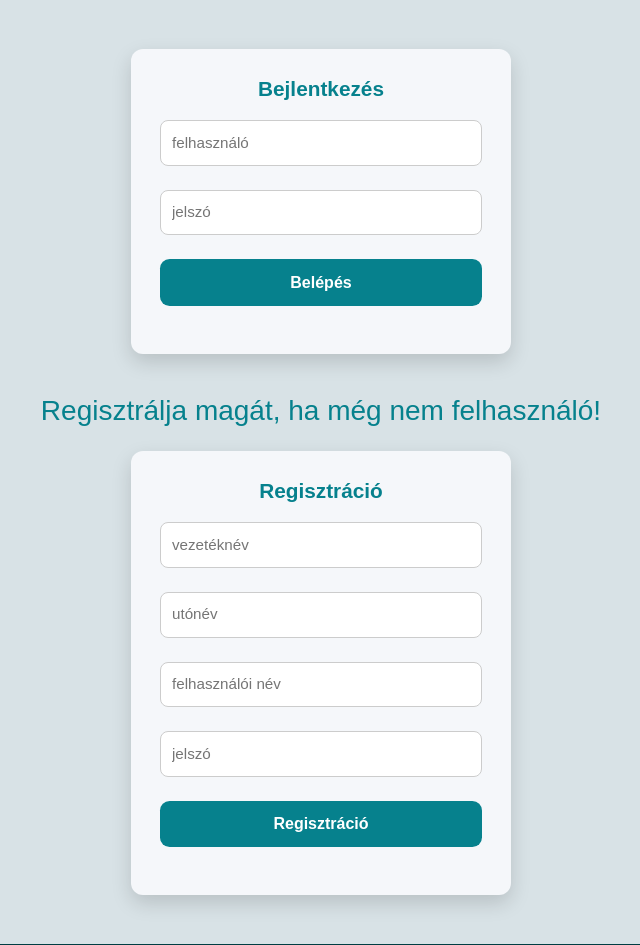
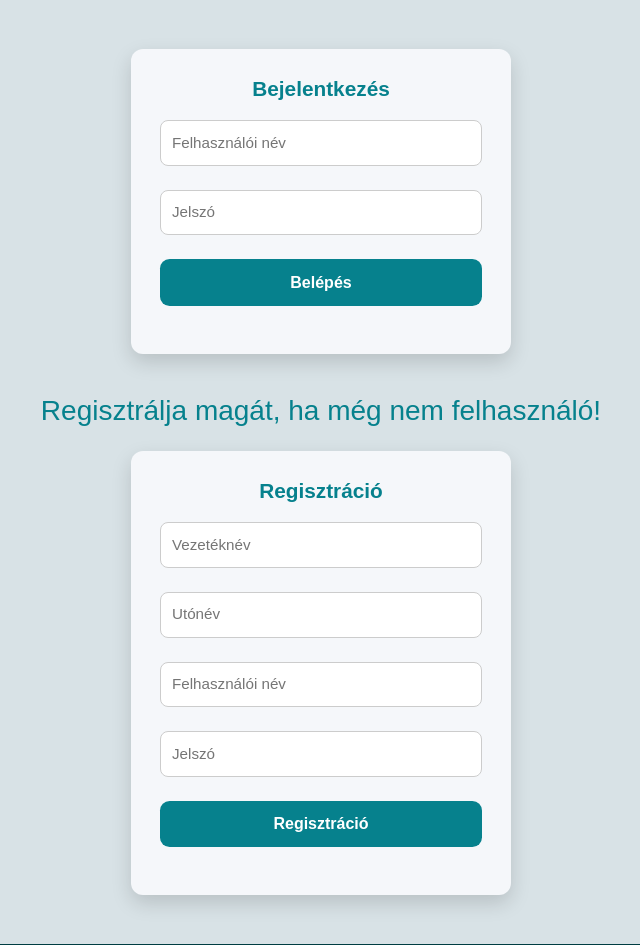
Before and after one commit to Andor52/Web-programozas1-Gyakorlati-Beadando-feladat, a PHP site: page /belepes in a window 1280 px wide. Shown: the part 172-1117 px from the top of the page, without its empty margins (319-959 px from the left). Run offline with PHP 8.4, Linux system fonts and the light colour scheme.

Commit message:
Javítás
Nagybetűsre téve

```diff
--- a/templates/pages/belepes.tpl.php
+++ b/templates/pages/belepes.tpl.php
@@ -1,22 +1,22 @@
 <form action = "belep" method = "post">
   <fieldset>
-        <legend>Bejlentkezés</legend>
+    <legend>Bejelentkezés</legend>
     <br>
-        <input type="text" name="felhasznalo" placeholder="felhasználó" required><br><br>
-        <input type="password" name="jelszo" placeholder="jelszó" required><br><br>
+    <input type="text" name="felhasznalo" placeholder="Felhasználói név" required><br><br>
+    <input type="password" name="jelszo" placeholder="Jelszó" required><br><br>
     <input type="submit" name="belepes" value="Belépés">
     <br>&nbsp;
   </fieldset>
   </form>
-    <h3>Regisztrálja magát, ha még nem felhasználó!</h2>
+  <h3>Regisztrálja magát, ha még nem felhasználó!</h3>
   <form action = "regisztral" method = "post">
   <fieldset>
     <legend>Regisztráció</legend>
     <br>
-        <input type="text" name="vezeteknev" placeholder="vezetéknév" required><br><br>
-        <input type="text" name="utonev" placeholder="utónév" required><br><br>
-        <input type="text" name="felhasznalo" placeholder="felhasználói név" required><br><br>
-        <input type="password" name="jelszo" placeholder="jelszó" required><br><br>
+    <input type="text" name="vezeteknev" placeholder="Vezetéknév" required><br><br>
+    <input type="text" name="utonev" placeholder="Utónév" required><br><br>
+    <input type="text" name="felhasznalo" placeholder="Felhasználói név" required><br><br>
+    <input type="password" name="jelszo" placeholder="Jelszó" required><br><br>
     <input type="submit" name="regisztracio" value="Regisztráció">
     <br>&nbsp;
   </fieldset>
```
Lines whose indentation alone changed are shown as unchanged.
